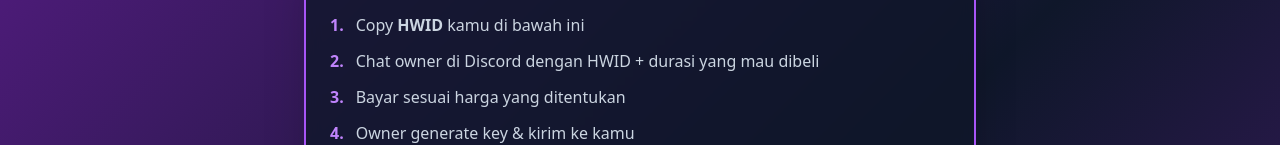
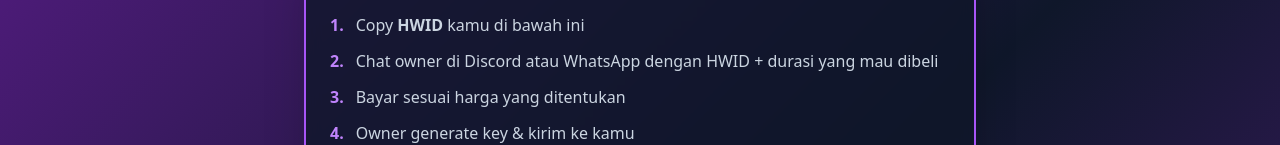
Before and after one commit to mawww1222/mawww-key-server, a website: page public/index.html in a window 1280 px wide. Shown: the part 221-366 px from the top of the page. Drawn offline with nearby package versions, Linux system fonts and the light colour scheme; no server answers.

Commit message:
Update contact method from Discord to WhatsApp

```diff
--- a/public/index.html
+++ b/public/index.html
@@ -24,7 +24,7 @@
                 </div>
                 <div class="flex gap-3">
                     <span class="text-purple-400 font-bold">2.</span>
-                    <span>Chat owner di Discord dengan HWID + durasi yang mau dibeli</span>
+                    <span>Chat owner di Discord atau WhatsApp dengan HWID + durasi yang mau dibeli</span>
                 </div>
                 <div class="flex gap-3">
                     <span class="text-purple-400 font-bold">3.</span>
```
